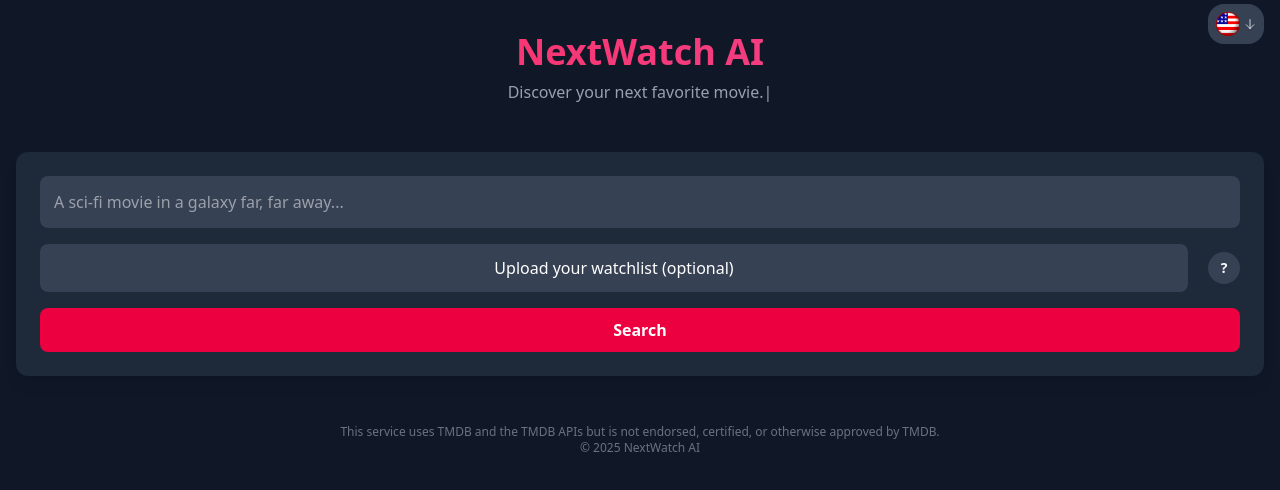
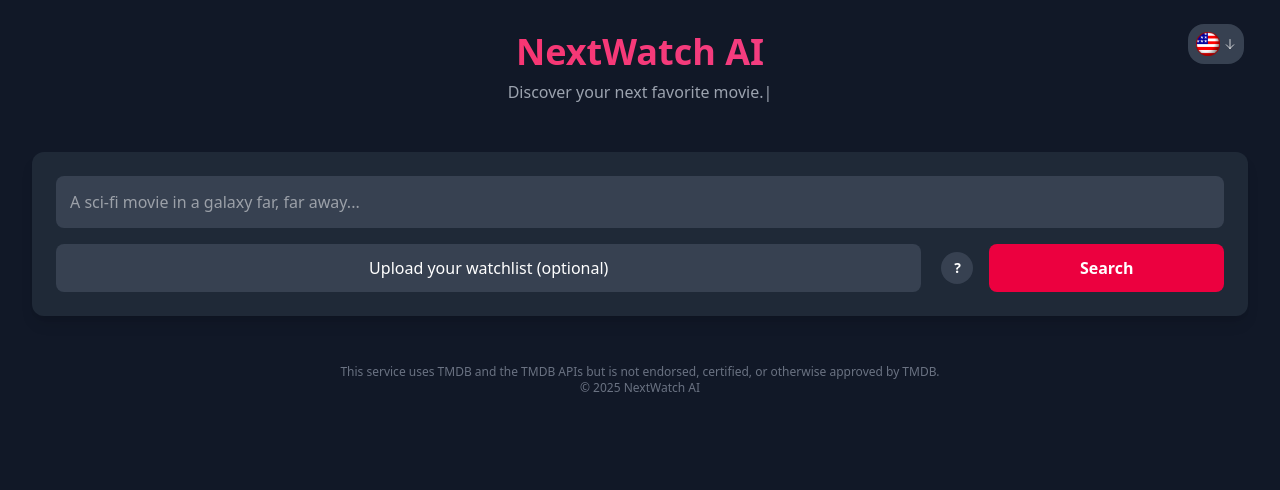
Before and after one commit to PedroH1608/nextboxd-ai, a React (Vite) app: page / in a window 1280 px wide. Shown: the top 490 px of the page. Built offline with nearby package versions, Linux system fonts and the light colour scheme.

Commit message:
feat: add responsive styles to desktop

```diff
--- a/src/App.tsx
+++ b/src/App.tsx
@@ -13,7 +13,7 @@
     <>
       <main className="bg-background min-h-screen flex flex-col">
         <PageHeader />
-        <section className="bg-card-background p-6 rounded-xl shadow-lg m-4 max-[420px]:m-2">
+        <section className="bg-card p-6 rounded-xl shadow-lg m-4 md:mx-8">
           <SearchForm onSubmit={handleSearchSubmit} isLoading={isLoading} />
           {error && <p className="mt-4 text-center text-error">{error}</p>}
         </section>
--- a/src/components/atoms/Button.tsx
+++ b/src/components/atoms/Button.tsx
@@ -11,7 +11,7 @@
     <button
       {...props}
       disabled={isLoading || props.disabled}
-      className="w-full bg-button-background hover:bg-button-hover p-2.5 rounded-lg font-semibold disabled:bg-accent-disabled disabled:cursor-not-allowed transition-all duration-300 ease-in-out -shadow-md hover:shadow-lg"
+      className="bg-button hover:bg-button-hover md:w-1/4 p-3 rounded-lg font-semibold disabled:bg-accent-disabled disabled:cursor-not-allowed transition-all duration-300 ease-in-out -shadow-md hover:shadow-lg"
     >
       {isLoading ? t.searchingButton : children}
     </button>
--- a/src/components/molecules/MovieOverview.tsx
+++ b/src/components/molecules/MovieOverview.tsx
@@ -6,11 +6,11 @@
 export default function MovieOverview({ overview }: MovieOverviewProps) {
   const { t } = useLanguage();
   return (
-    <div className="my-5">
-      <h3 className="text-sm font-semibold tracking-wider text-text-secondary">
+    <div className="py-4">
+      <h3 className="text-sm font-semibold tracking-wider text-foreground-secondary">
         {t.overview}
       </h3>
-      <p className="text-text-tertiary">{overview}</p>
+      <p className="text-foreground-tertiary">{overview}</p>
     </div>
   );
 }
--- a/src/components/molecules/MovieSuggestion.tsx
+++ b/src/components/molecules/MovieSuggestion.tsx
@@ -13,12 +13,12 @@
   certification,
 }: MovieHeaderProps) {
   return (
-    <div>
+    <div className="pb-4">
       <div className="flex justify-between items-center gap-4">
         <div className="flex items-center gap-2">
           <h2 className="text-3xl font-bold">{title}</h2>
           {year && (
-            <span className="text-2xl font-light text-text-secondary">
+            <span className="text-2xl font-light text-foreground-secondary">
               ({year})
             </span>
           )}
@@ -31,7 +31,7 @@
           />
         )}
       </div>
-      <p className="text-lg text-text-secondary italic">{tagline}</p>
+      <p className="text-lg text-foreground-secondary italic">{tagline}</p>
       <p className="mt-2 text-sm text-accent-light font-semibold">{genre}</p>
     </div>
   );
--- a/src/components/molecules/SearchForm.tsx
+++ b/src/components/molecules/SearchForm.tsx
@@ -60,12 +60,13 @@
         value={prompt}
         onChange={(e) => setPrompt(e.target.value)}
         placeholder={t.searchPlaceholder}
-        className="w-full p-3 bg-input-background rounded-lg border-2 border-transparent focus:border-accent focus:outline-none transition-colors"
+        className="w-full p-3 bg-input rounded-lg border-2 border-transparent focus:border-accent focus:outline-none transition-colors"
       />
-      <div className="flex items-center justify-between gap-5">
+      <div className="flex flex-col md:flex-row w-full justify-evenly gap-4">
+        <div className="flex items-center justify-between gap-5 w-full">
           <label
             htmlFor="csv-upload"
-          className="cursor-pointer p-3 bg-input-background rounded-lg hover:bg-light-input-background transition-colors w-full text-center"
+            className="cursor-pointer p-3 bg-input rounded-lg hover:bg-input-hover transition-colors w-full text-center"
           >
             {csvFile ? t.watchlistUploaded : t.uploadWatchlist}
           </label>
@@ -84,14 +85,16 @@
               onClick={() => setIsTooltipPinned(!isTooltipPinned)}
               onMouseEnter={() => setIsHovering(true)}
               onMouseLeave={() => setIsHovering(false)}
-            className="w-8 h-8 flex items-center justify-center bg-input-background rounded-full text-sm font-bold cursor-help"
+              className="w-8 h-8 flex items-center justify-center bg-input rounded-full text-sm font-bold cursor-help"
             >
               ?
             </div>
             <div
               ref={tooltipRef}
-            className={`fixed top-1/2 left-1/2 -translate-x-1/2 -translate-y-1/2 w-max max-w-xs p-3 bg-light-input-background text-xs rounded-lg shadow-lg transition-opacity ${
-              isTooltipVisible ? "opacity-100" : "opacity-0 pointer-events-none"
+              className={`fixed top-1/2 left-1/2 -translate-x-1/2 -translate-y-1/2 w-max max-w-xs p-3 bg-input-hover text-xs rounded-lg shadow-lg transition-opacity ${
+                isTooltipVisible
+                  ? "opacity-100"
+                  : "opacity-0 pointer-events-none"
               }`}
             >
               <p>{t.tooltipWatchlistInfo}</p>
@@ -102,6 +105,7 @@
         <Button type="submit" isLoading={isLoading}>
           {t.searchButton}
         </Button>
+      </div>
     </form>
   );
 }
--- a/src/components/organisms/MovieSuggestionCard.tsx
+++ b/src/components/organisms/MovieSuggestionCard.tsx
@@ -12,15 +12,15 @@
   suggestion,
 }: MovieSuggestionCardProps) {
   return (
-    <article className="m-4 bg-card-background rounded-xl shadow-lg animate-fade-in overflow-hidden max-[420px]:mx-2">
-      <div>
+    <article className="m-4 bg-card rounded-xl shadow-lg animate-fade-in overflow-hidden md:flex md:m-8">
+      <div className="2xl:max-w-90">
         <img
           src={`https://image.tmdb.org/t/p/original${suggestion.image}`}
           alt={`Poster for ${suggestion.title}`}
           className="object-cover w-full h-full"
         />
       </div>
-      <div className="p-6">
+      <div className="p-6 flex flex-col justify-between 2xl:w-full">
         <MovieHeader
           title={suggestion.title}
           year={suggestion.year}
--- a/src/components/organisms/PageFotter.tsx
+++ b/src/components/organisms/PageFotter.tsx
@@ -1,6 +1,6 @@
 export default function PageFooter() {
   return (
-    <footer className="text-center my-8 text-xs text-text-muted mx-3">
+    <footer className="text-center my-8 text-xs text-muted mx-3">
       <p>
         This service uses TMDB and the TMDB APIs but is not endorsed, certified,
         or otherwise approved by TMDB.
--- a/src/components/organisms/PageHeader.tsx
+++ b/src/components/organisms/PageHeader.tsx
@@ -7,7 +7,7 @@
 
   return (
     <header className="text-center my-8 gap-2 flex flex-col">
-      <div className="absolute top-1 right-4 max-[420px]:right-2">
+      <div className="absolute top-1 right-4 md:top-6 md:right-9">
         <LanguageSelector />
       </div>
       <h1 className="text-4xl font-bold text-transparent bg-clip-text bg-gradient-to-r from-accent to-accent-secondary">
@@ -19,7 +19,7 @@
         wrapper="p"
         speed={50}
         repeat={Infinity}
-        className="text-text-secondary"
+        className="text-foreground-secondary"
       />
     </header>
   );
--- a/src/styles/globals.css
+++ b/src/styles/globals.css
@@ -10,28 +10,28 @@
 }
 
 body {
-  color: var(--color-text-primary);
+  color: var(--color-foreground);
 }
 
 @theme {
-  --color-background: #101828;
-  --color-card-background: #1e2939;
-  --color-input-background: #364153;
-  --color-light-input-background: #4a5565;
+  --color-background: #111827;
+  --color-card: #1f2937;
+  --color-input: #374151;
+  --color-input-hover: #4a5565;
 
-  --color-border-primary: #364153;
+  --color-border: #374151;
 
-  --color-text-primary: #ffffff;
-  --color-text-secondary: #99a1af;
-  --color-text-tertiary: #d1d5dc;
-  --color-text-muted: #6a7282;
+  --color-foreground: #ffffff;
+  --color-foreground-secondary: #9ca3af;
+  --color-foreground-tertiary: #d1d5dc;
+  --color-muted: #6a7282;
 
   --color-accent: #ff2056;
   --color-accent-secondary: #ec4899;
   --color-accent-light: #ff637e;
   --color-accent-disabled: #8b0836;
 
-  --color-button-background: #ec003f;
+  --color-button: #ec003f;
   --color-button-hover: #c70036;
 
   --color-error: #ff6467;
```
Also changed, not shown: src/components/molecules/LanguageSelector.tsx (+4 -4 lines), src/components/molecules/MovieCredits.tsx (+6 -6 lines), src/components/molecules/MovieInfoBar.tsx (+4 -4 lines). Lines whose indentation alone changed are shown as unchanged.
